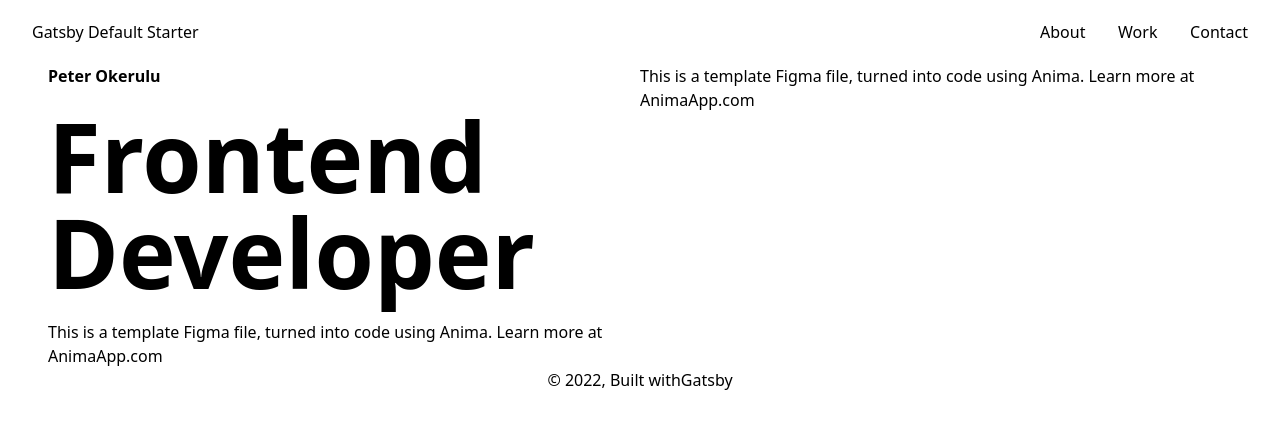
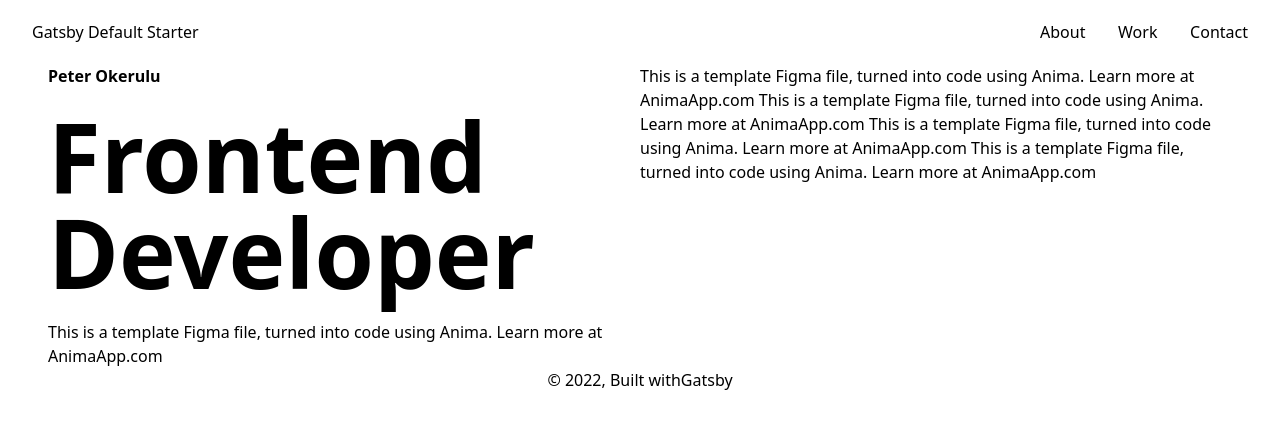
Before and after one commit to Oduchep/peter-okerulu, a Gatsby site: page / in a window 1280 px wide. Built offline with nearby package versions, Linux system fonts and the light colour scheme; Gatsby itself is replaced by a stand-in of ours.

Commit message:
environment set up: tailwindcss installation, etc

```diff
--- a/src/components/banner.js
+++ b/src/components/banner.js
@@ -14,7 +14,11 @@ const Banner = () => {
       <div className="w-1/2">
         <p>
           This is a template Figma file, turned into code using Anima. Learn
-          more at AnimaApp.com
+          more at AnimaApp.com This is a template Figma file, turned into code
+          using Anima. Learn more at AnimaApp.com This is a template Figma file,
+          turned into code using Anima. Learn more at AnimaApp.com This is a
+          template Figma file, turned into code using Anima. Learn more at
+          AnimaApp.com
         </p>
       </div>
     </section>
```
